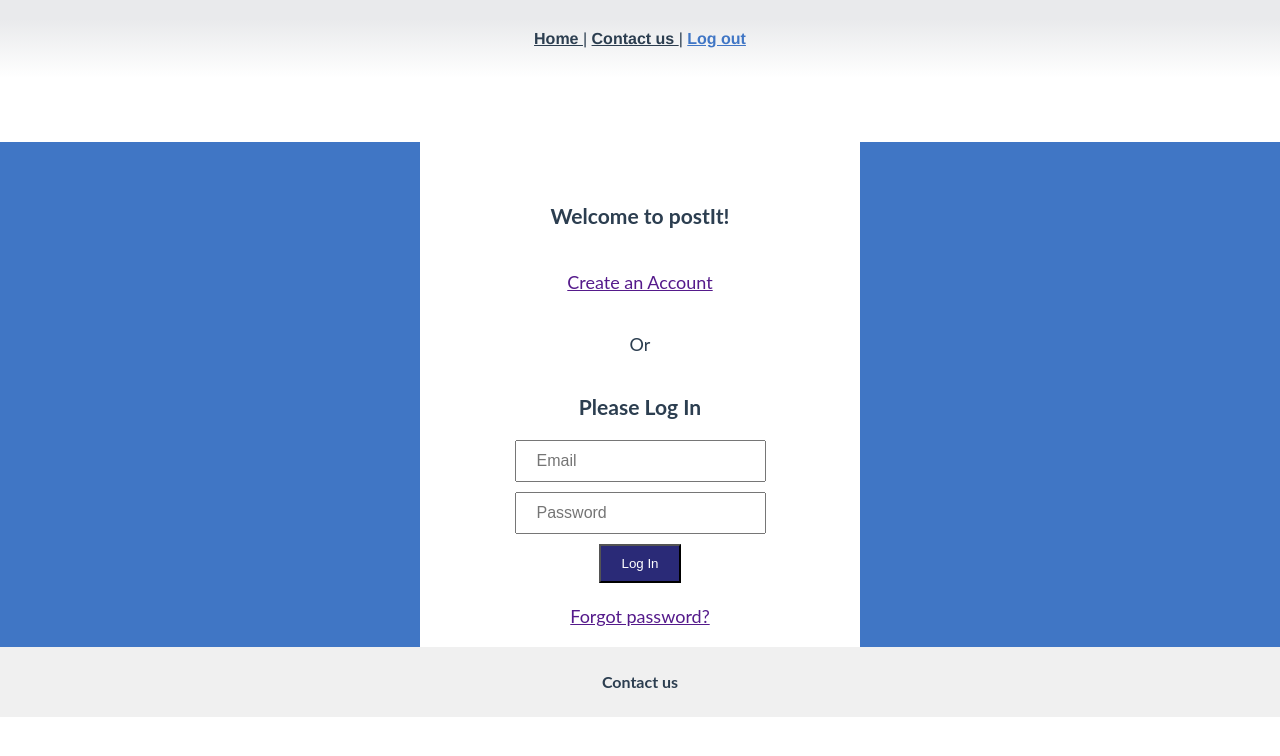
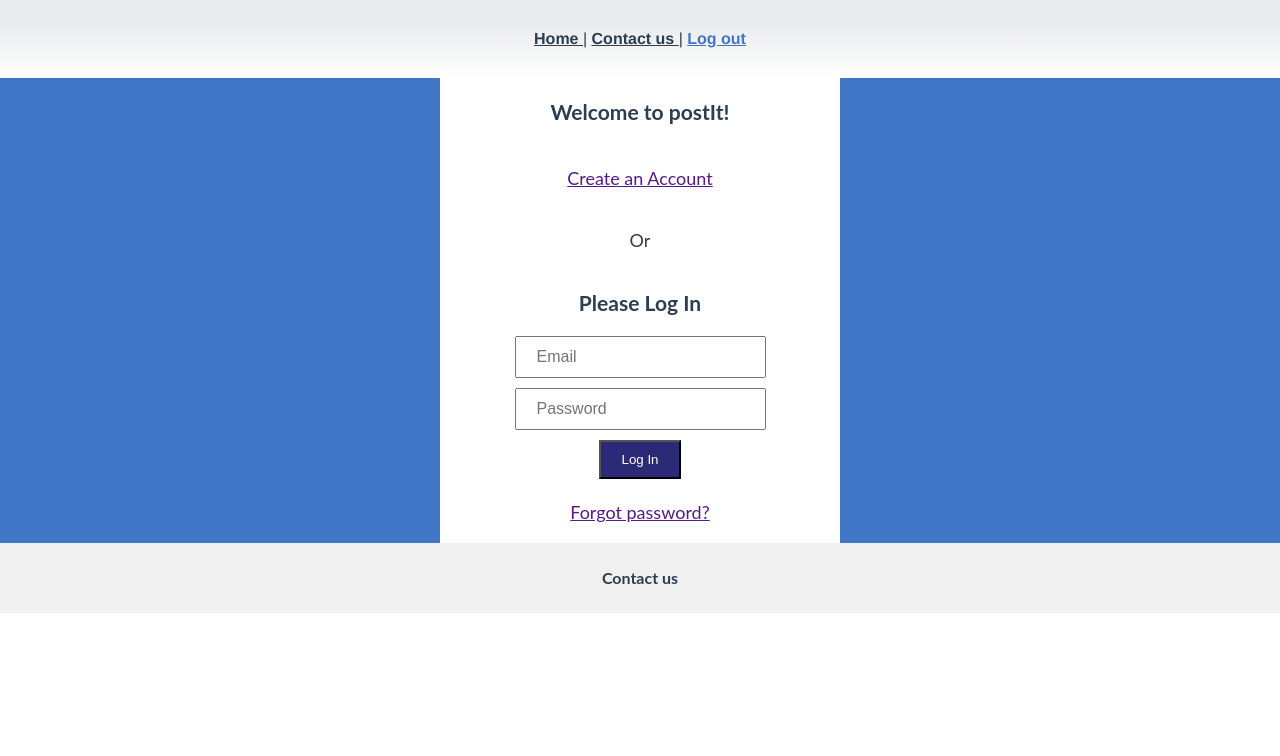
Before and after one commit to regitaluukas/wad2021_hw3, a Vue app: page / in a window 1280 px wide. Shown: the top 756 px of the page. Built offline with nearby package versions, Linux system fonts and the light colour scheme.

Commit message:
More styling

```diff
--- a/src/views/login.vue
+++ b/src/views/login.vue
@@ -1,6 +1,5 @@
 <template>
   <div id="main">
-    <div class="box">
     <div class="login">
       <h3>Welcome to postIt!</h3>
       <br />
@@ -15,8 +14,7 @@
       <a href="/posts">
         <input type="submit" value="Log In" /> </a
       ><br />
-        <a href="">Forgot password?</a>
-      </div>
+      <a id="forgot" href="">Forgot password?</a>
     </div>
   </div>
 </template>
@@ -31,15 +29,10 @@
 
 }
 
-.box {
+.login {
   background-color: white;
-  margin: 5% auto 0 auto;
-  padding: 20px;
   width: 400px;
-}
-
-.login {
-  margin: 5% auto 0 auto;
+  margin: 0 auto 0 auto;
   text-align: center;
   display: flex;
   flex-direction: column;
@@ -61,4 +54,8 @@ h3 ~ form input {
 .login > a:hover {
   color: rgb(62, 62, 226);
 }
+
+#forgot {
+  margin-bottom: 20px;
+}
 </style>
```
Lines whose indentation alone changed are shown as unchanged.
